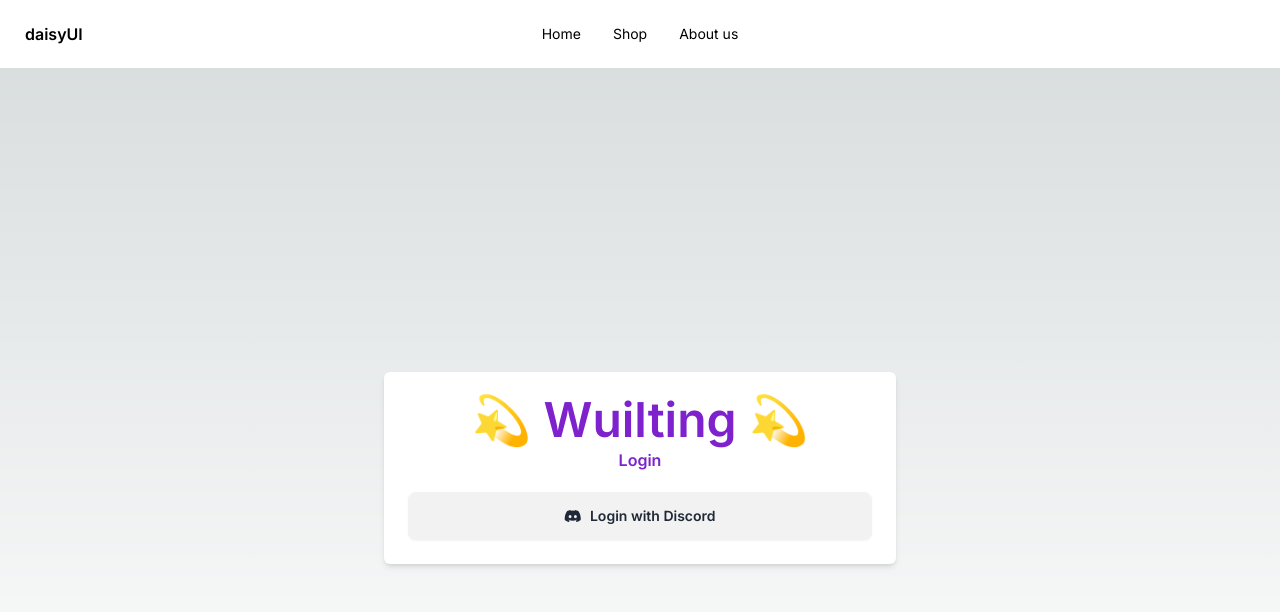
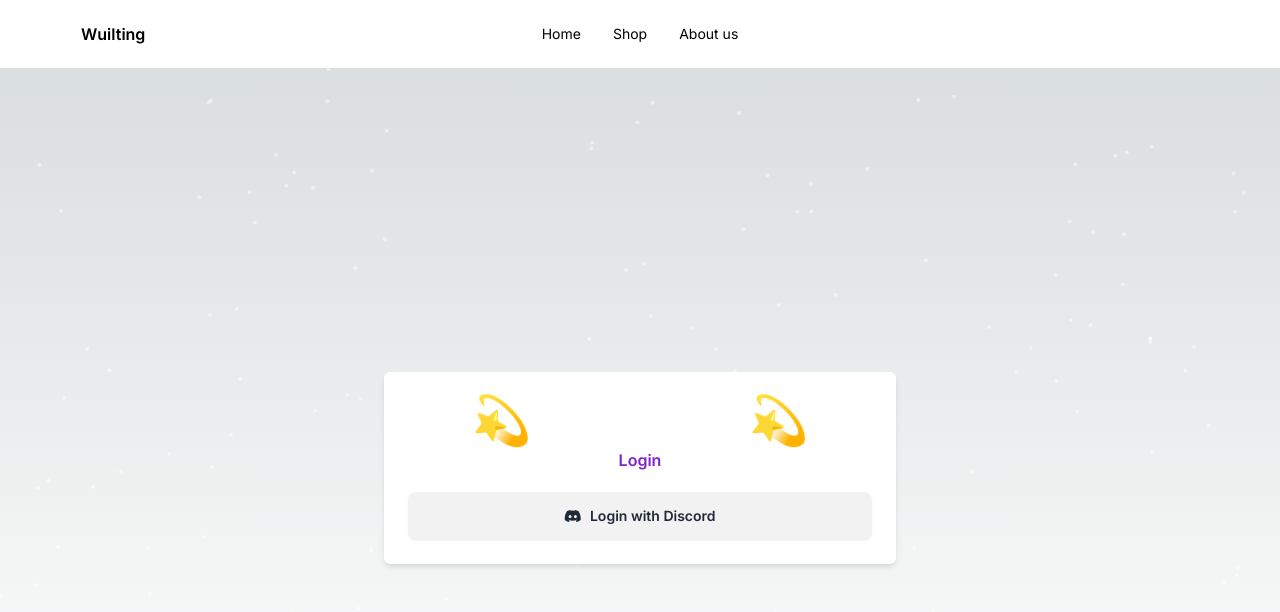
Before and after one commit to Nanoslav/wuilting, a Next.js app: page /login in a window 1280 px wide. Shown: the top 612 px of the page. Built offline with nearby package versions, Linux system fonts and the light colour scheme; no server answers.

Commit message:
- beautiful home page (imo) - made login page look better (imo) - added ts-particles on the page background

```diff
--- a/package.json
+++ b/package.json
@@ -14,6 +14,9 @@
     "@fortawesome/free-solid-svg-icons": "^6.5.1",
     "@fortawesome/react-fontawesome": "^0.2.0",
     "@tippyjs/react": "^4.2.6",
+    "@tsparticles/engine": "^3.2.1",
+    "@tsparticles/preset-fire": "^3.0.2",
+    "@tsparticles/react": "^3.0.0",
     "@types/js-cookie": "^3.0.6",
     "appwrite": "^13.0.1",
     "js-cookie": "^3.0.5",
@@ -21,7 +24,8 @@
     "node-appwrite": "^11.1.0",
     "react": "^18",
     "react-dom": "^18",
-    "react-icons": "^5.0.1"
+    "react-icons": "^5.0.1",
+    "tsparticles": "^3.2.1"
   },
   "devDependencies": {
     "@types/node": "^20",
--- a/src/app/components/InnerLayout.tsx
+++ b/src/app/components/InnerLayout.tsx
@@ -6,13 +6,16 @@
 import {usePathname, useRouter} from "next/navigation";
 import {Prata} from "next/dist/compiled/@next/font/dist/google";
 import AuthHandler from "@/app/utils/AuthHandler";
+import ParticleBackground from "@/app/components/ParticleBackground";
 
 export function InnerLayout({ children }: { children: React.ReactNode }) {
 
     return (
         <UserContextProvider>
             <AuthHandler />
-            {children}
+            <ParticleBackground>
+                {children}
+            </ParticleBackground>
         </UserContextProvider>
     )
 }
--- /dev/null
+++ b/src/app/components/ParticleBackground.tsx
@@ -0,0 +1,146 @@
+"use client"
+
+import React, {useEffect, useMemo, useState} from "react";
+import Particles, { initParticlesEngine } from "@tsparticles/react";
+import type {Container, ISourceOptions} from "@tsparticles/engine";
+import { loadFull } from "tsparticles";
+import {loadBasic} from "@tsparticles/basic";
+
+const ParticleBackground = ({children} : {children: React.ReactNode}) => {
+    const [init, setInit] = useState(false);
+
+    useEffect(() => {
+        initParticlesEngine(async (engine) => {
+            await loadBasic(engine);
+        }).then(() => {
+            setInit(true);
+        });
+    }, []);
+
+    const particlesLoaded = async (container?: Container) => {
+        console.log(container);
+    };
+
+    const options: ISourceOptions = useMemo(
+        () => ({
+            fullScreen: true,
+            fpsLimit: 15,
+            "particles": {
+                "number": {
+                    "value": 355,
+                    "density": {
+                        "enable": true,
+                        "value_area": 789.1476416322727
+                    }
+                },
+                "color": {
+                    "value": "#ffffff"
+                },
+                "shape": {
+                    "type": "circle",
+                    "stroke": {
+                        "width": 0,
+                        "color": "#000000"
+                    },
+                    "polygon": {
+                        "nb_sides": 5
+                    },
+                    "image": {
+                        "src": "img/github.svg",
+                        "width": 100,
+                        "height": 100
+                    }
+                },
+                "opacity": {
+                    "value": 0.48927153781200905,
+                    "random": false,
+                    "anim": {
+                        "enable": true,
+                        "speed": 0.2,
+                        "opacity_min": 0,
+                        "sync": false
+                    }
+                },
+                "size": {
+                    "value": 2,
+                    "random": true,
+                    "anim": {
+                        "enable": true,
+                        "speed": 2,
+                        "size_min": 0,
+                        "sync": false
+                    }
+                },
+                "line_linked": {
+                    "enable": false,
+                    "distance": 150,
+                    "color": "#ffffff",
+                    "opacity": 0.4,
+                    "width": 1
+                },
+                "move": {
+                    "enable": true,
+                    "speed": 0.2,
+                    "direction": "none",
+                    "random": true,
+                    "straight": false,
+                    "out_mode": "out",
+                    "bounce": false,
+                    "attract": {
+                        "enable": false,
+                        "rotateX": 600,
+                        "rotateY": 1200
+                    }
+                }
+            },
+            "interactivity": {
+                "detect_on": "canvas",
+                "modes": {
+                    "grab": {
+                        "distance": 400,
+                        "line_linked": {
+                            "opacity": 1
+                        }
+                    },
+                    "bubble": {
+                        "distance": 83.91608391608392,
+                        "size": 1,
+                        "duration": 3,
+                        "opacity": 1,
+                        "speed": 3
+                    },
+                    "repulse": {
+                        "distance": 200,
+                        "duration": 0.4
+                    },
+                    "push": {
+                        "particles_nb": 4
+                    },
+                    "remove": {
+                        "particles_nb": 2
+                    }
+                }
+            },
+            "retina_detect": true
+        }),
+        [],
+    );
+
+    if (init) {
+        return (
+            <>
+                <Particles
+                    id="tsparticles"
+                    particlesLoaded={particlesLoaded}
+                    options={options}
+                    style={{ width: '100%', height: '100%'}}
+                />
+                {children}
+            </>
+        );
+    }
+
+    return <></>;
+};
+
+export default ParticleBackground;
--- a/src/app/components/navbar/Navbar.tsx
+++ b/src/app/components/navbar/Navbar.tsx
@@ -5,7 +5,7 @@
 export const Navbar = () => {
 
     return (
-        <div className="navbar bg-base-100">
+        <div className="navbar bg-base-100 px-0.5/10 z-10">
             <div className="navbar-start">
                 <div className="dropdown">
                     <div tabIndex={0} role="button" className="btn btn-ghost lg:hidden">
@@ -39,7 +39,7 @@
                         </li>
                     </ul>
                 </div>
-                <a className="btn btn-ghost text-xl">daisyUI</a>
+                <a className="btn btn-ghost text-xl">Wuilting</a>
             </div>
             <div className="navbar-center hidden lg:flex">
                 <ul className="menu menu-horizontal px-1">
--- a/src/app/layout.tsx
+++ b/src/app/layout.tsx
@@ -4,12 +4,14 @@
 import {Navbar} from "@/app/components/navbar/Navbar";
 import {InnerLayout} from "@/app/components/InnerLayout";
 import 'tippy.js/dist/tippy.css';
+import ParticleBackground from "@/app/components/ParticleBackground";
+import React from "react";
 
 const inter = Inter({ subsets: ["latin"] });
 
 export const metadata: Metadata = {
-  title: "Create Next App",
-  description: "Generated by create next app",
+  title: "Wuilting",
+  description: "The Ultimate Human Random Text Generator",
 };
 
 export default function RootLayout({
@@ -20,7 +22,7 @@
 
     return (
     <html lang="en">
-      <body className={`${inter.className} overflow-x-hidden h-[100dvh] w-[100dvw]`}>
+      <body className={`${inter.className} overflow-hidden h-screen w-screen`}>
           <InnerLayout>
               <Navbar />
               {children}
--- a/src/app/login/page.tsx
+++ b/src/app/login/page.tsx
@@ -30,9 +30,9 @@
 
     return (
         <div className="relative flex flex-col justify-center h-screen overflow-hidden">
-            <div className="w-full p-6 m-auto bg-white rounded-md shadow-md lg:max-w-lg">
-                <h1 className="mb-1 text-5xl font-semibold text-center text-purple-700">💫 Wuilting 💫</h1>
-                <h2 className="mb-5 font-semibold text-center text-purple-700">Login</h2>
+            <div className="w-full p-6 m-auto rounded-md shadow-md lg:max-w-lg bg-base-100">
+                <h1 className="mb-1 text-5xl font-semibold text-center text-white">💫 Wuilting 💫</h1>
+                <h2 className="mb-5 font-semibold text-center text-purple-700 text-gray-300">Login</h2>
                 <button className="btn w-full" type={'button'} onClick={() => Login()}>
                     <FontAwesomeIcon icon={faDiscord}/>
                     Login with Discord
--- a/src/app/page.tsx
+++ b/src/app/page.tsx
@@ -2,9 +2,12 @@
 
 import Image from "next/image";
 import {account} from "@/app/lib/appwrite";
-import {useEffect, useState} from "react";
+import React, {useEffect, useState} from "react";
 import {useUserContext} from "@/app/utils/UserContext";
 import Spinner from "@/app/components/Spinner";
+import ParticleBackground from "@/app/components/ParticleBackground";
+import {FontAwesomeIcon} from "@fortawesome/react-fontawesome";
+import {faClockRotateLeft, faRankingStar, faStar} from "@fortawesome/free-solid-svg-icons";
 
 export default function Home() {
 
@@ -15,10 +18,32 @@
     }
 
     return (
-      <main className={'w-full h-full flex justify-center items-center bg-dark'} >
-          <div className={'w-2/3 h-2/3 bg-dark-hover rounded-xl flex flex-col p-0.25/10'}>
-            <h2 className='text-center text-3'>Wuilting</h2>
-            <h3>Welcome, {loggedInUser.name}</h3>
+      <main className={'w-full h-full flex justify-center items-center'} >
+          <div className={'bg-base-100 rounded-md flex flex-col gap-[1dvw] p-0.25/10 z-10 min-w-4/10'}>
+              <h2 className='text-center text-2.5 font-bold'>🌟 Wuilting ✨</h2>
+              <div className='flex flex-row items-center justify-between w-full'>
+                  <button className="btn text-1 w-3/10"><FontAwesomeIcon icon={faRankingStar}/> Leaderboard</button>
+                  <button className="btn text-1 w-3/10"><FontAwesomeIcon icon={faStar} /> Top Wuilters</button>
+                  <button className="btn text-1 w-3/10"><FontAwesomeIcon icon={faClockRotateLeft} /> History</button>
+              </div>
+              <div className='w-full h-full flex flex-col justify-center items-center text-center'>
+                  <div className="card w-full bg-base-200 shadow-xl">
+                      <div className="card-body">
+                          <h2 className="card-title text-1.5">Last words...</h2>
+                          <div className='flex flex-col justify-center items-center text-center gap-0.25/10'>
+                              <span className='opacity-10 text-1.25'>...</span>
+                              <span className='opacity-20 text-1.25'>dog</span>
+                              <span className='opacity-40 text-1.25'>ate</span>
+                              <span className='opacity-60 text-1.25'>bea</span>
+                              <span className='opacity-80 text-1.25'>after</span>
+                              <span className='opacity-100 text-1.25'>Amy</span>
+                          </div>
+                          <div className="card-actions w-full">
+                              <input type="text text-1.25" placeholder="🔥 Next word?" className="input input-bordered w-full"/>
+                          </div>
+                      </div>
+                  </div>
+              </div>
           </div>
       </main>
     );
--- a/tailwind.config.ts
+++ b/tailwind.config.ts
@@ -60,6 +60,7 @@
         '1.25': '1.25dvw',
         '1.5': '1.5dvw',
         '2': '2dvw',
+        '2.5': '2.5dvw',
         '3': '3dvw',
         '4': '4dvw',
         '5': '5dvw',
```
Also changed, not shown: 1 other file (tests, documents, lock files or other folders).
